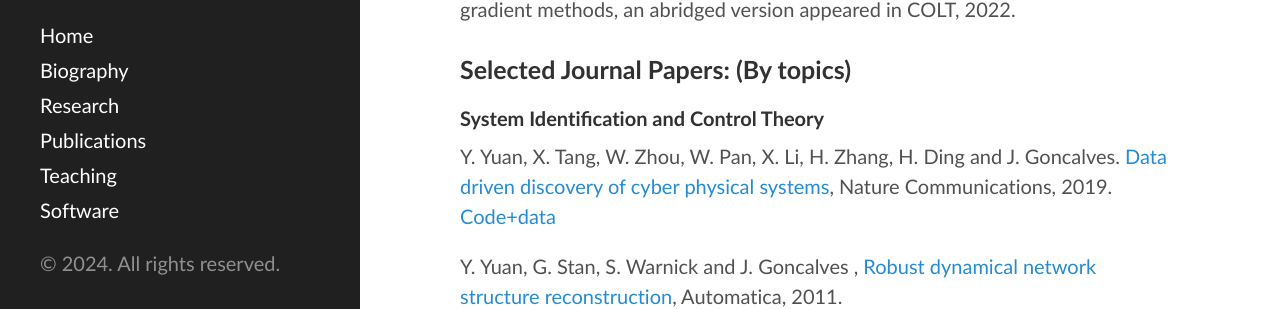
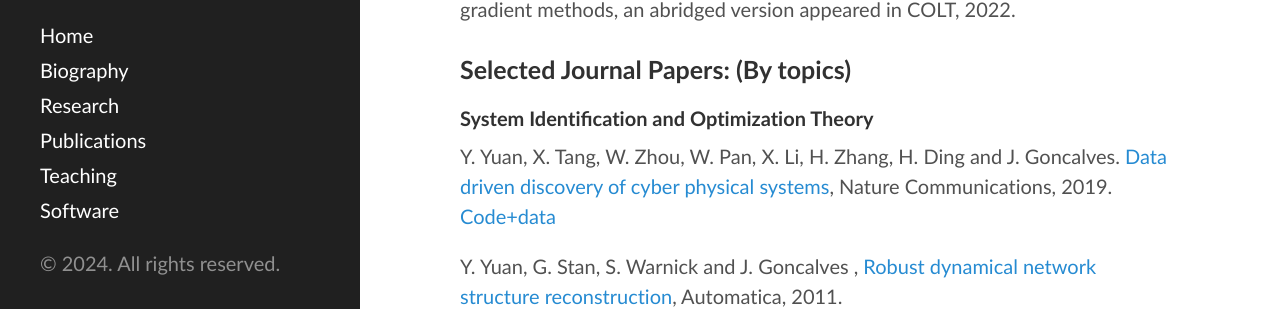
Before and after one commit to yy311/yy311.github.io, a Jekyll site: the page built from publication.md, in a window 1280 px wide and 900 px high. Shown: the part 307-616 px from the top of the window. Built offline with Jekyll 4.4.1, drawn with Linux system fonts in a browser that asks for light colours.

Commit message:
Update publication.md

```diff
--- a/publication.md
+++ b/publication.md
@@ -12,7 +12,7 @@ Almost sure convergence rates analysis and saddle avoidance of stochastic gradie
 
 <h3>Selected Journal Papers: (By topics)</h3>
 
-<h4>System Identification and Control Theory</h4>
+<h4>System Identification and Optimization Theory</h4>
 
 Y. Yuan, X. Tang, W. Zhou, W. Pan, X. Li, H. Zhang, H. Ding and J. Goncalves. [Data driven discovery of cyber physical systems](https://www.nature.com/articles/s41467-019-12490-1), Nature Communications, 2019. [Code+data](https://github.com/HAIRLAB/CPSid)
 
```
